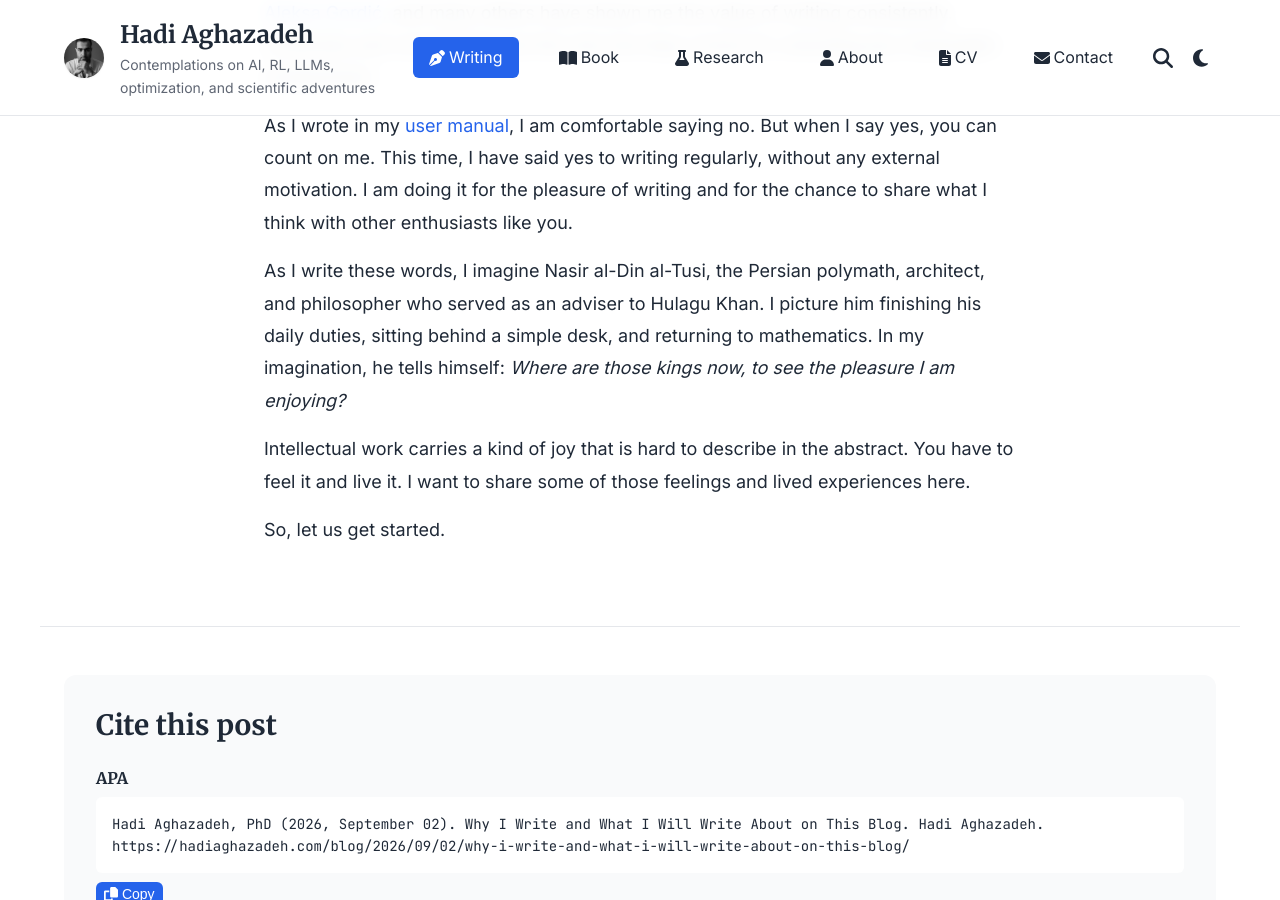
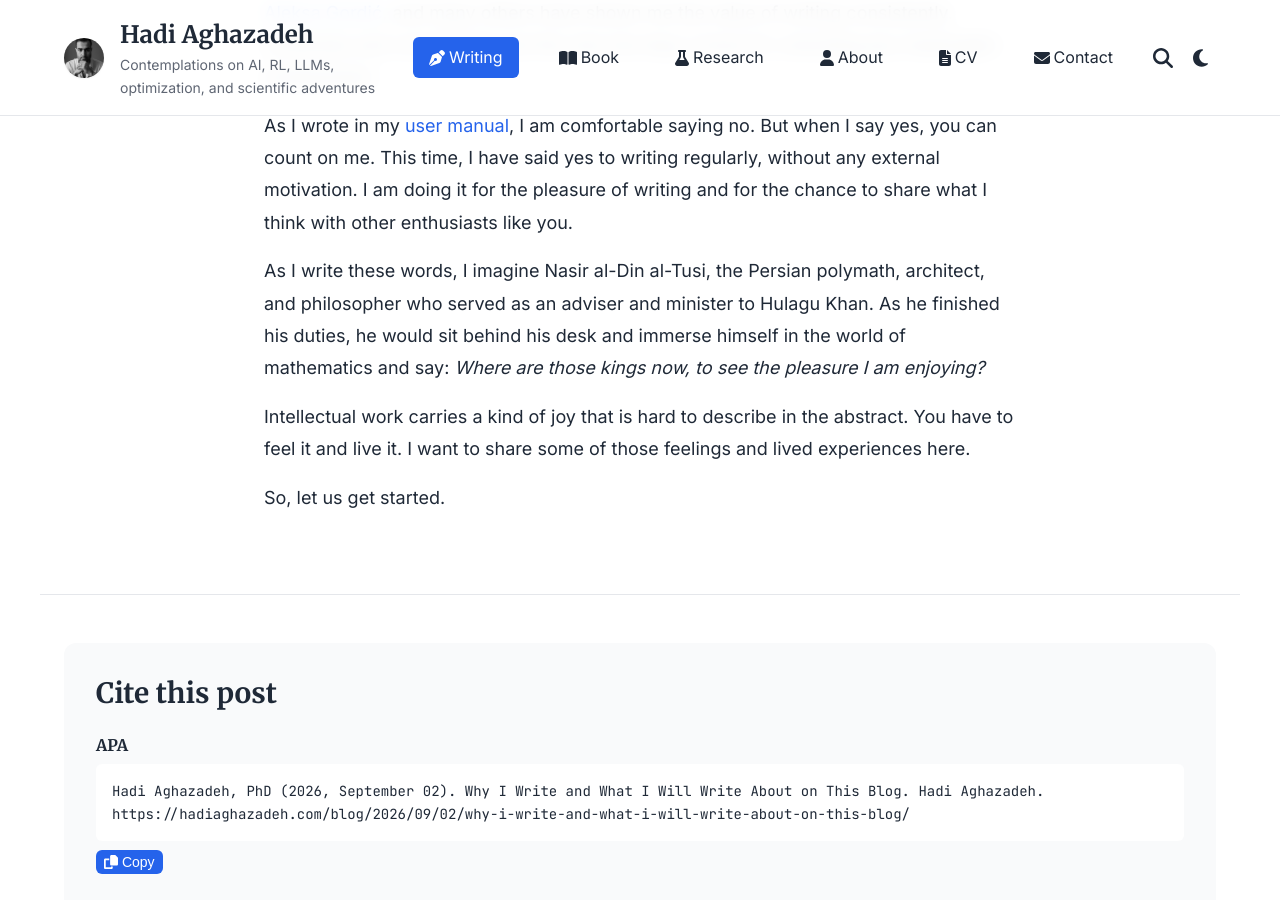
Before and after one commit to hadiagha/hadiagha.github.io, a Jekyll site: the page built from _posts/2026-09-02-why-i-write-and-what-i-will-write-about-on-this-blog.md, in a window 1280 px wide and 900 px high, scrolled down 6216 px. Built offline with Jekyll 4.4.1, drawn with Linux system fonts in a browser that asks for light colours.

Commit message:
Reword the al-Tusi passage in the first post
Hadi's edit: al-Tusi is described as adviser and minister to Hulagu Khan, and
the image of him returning to mathematics after his duties is rewritten in one
sentence rather than two.

No `updated:` field. WRITING.md says to set one when revising a published post,
and the reason is to tell readers who have already read it that something
changed — this is a wording polish five days after publication with nothing
material altered, so an "Updated 7 September 2026" banner would be noise. Say
the word if you would rather have it stamped.

Co-Authored-By: Claude Opus 5 (1M context) <noreply@anthropic.com>

```diff
--- a/_posts/2026-09-02-why-i-write-and-what-i-will-write-about-on-this-blog.md
+++ b/_posts/2026-09-02-why-i-write-and-what-i-will-write-about-on-this-blog.md
@@ -112,7 +112,7 @@ Writers such as [Chip Huyen](https://huyenchip.com/blog/), [Lilian Weng, the wri
 
 As I wrote in my [user manual]({{ '/user-manual/' | relative_url }}), I am comfortable saying no. But when I say yes, you can count on me. This time, I have said yes to writing regularly, without any external motivation. I am doing it for the pleasure of writing and for the chance to share what I think with other enthusiasts like you.
 
-As I write these words, I imagine Nasir al-Din al-Tusi, the Persian polymath, architect, and philosopher who served as an adviser to Hulagu Khan. I picture him finishing his daily duties, sitting behind a simple desk, and returning to mathematics. In my imagination, he tells himself: *Where are those kings now, to see the pleasure I am enjoying?*
+As I write these words, I imagine Nasir al-Din al-Tusi, the Persian polymath, architect, and philosopher who served as an adviser and minister to Hulagu Khan. As he finished his duties, he would sit behind his desk and immerse himself in the world of mathematics and say: *Where are those kings now, to see the pleasure I am enjoying?*
 
 Intellectual work carries a kind of joy that is hard to describe in the abstract. You have to feel it and live it. I want to share some of those feelings and lived experiences here.
 
```
